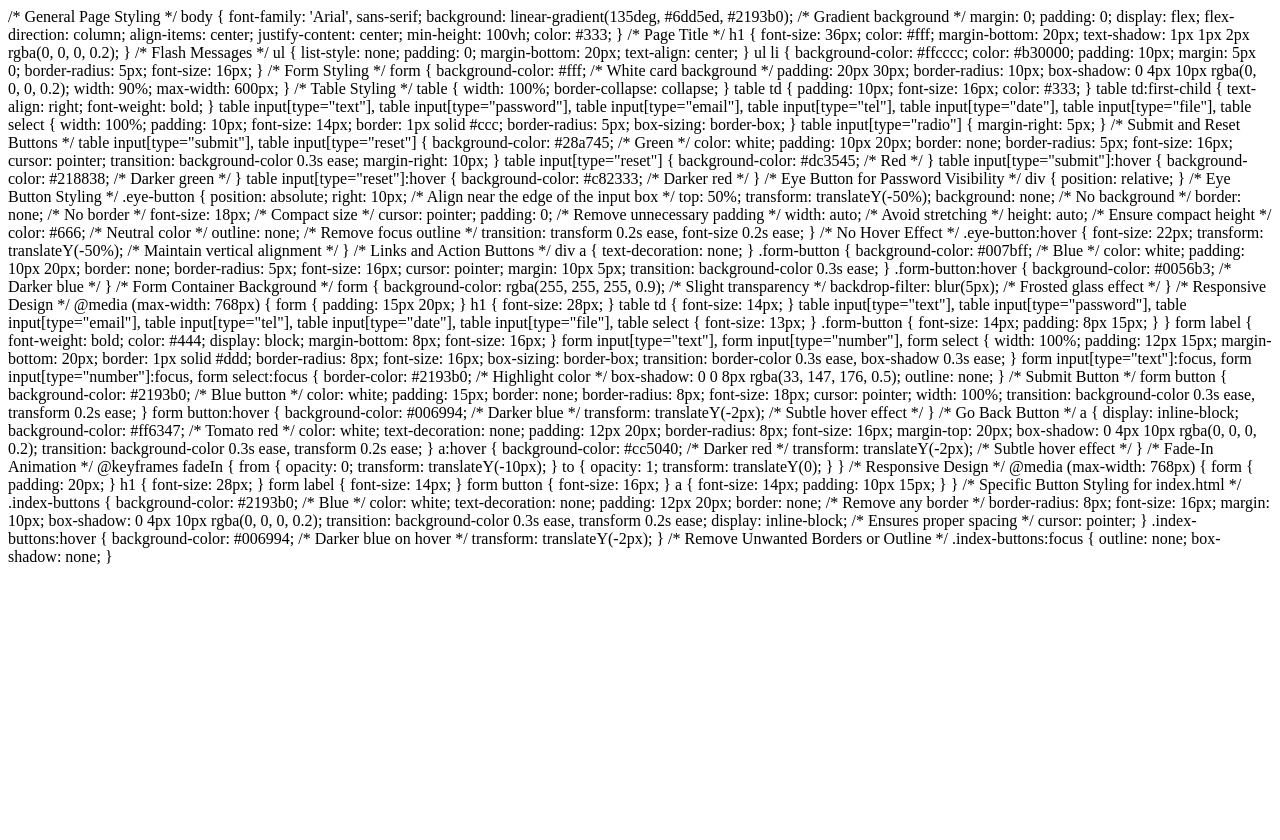
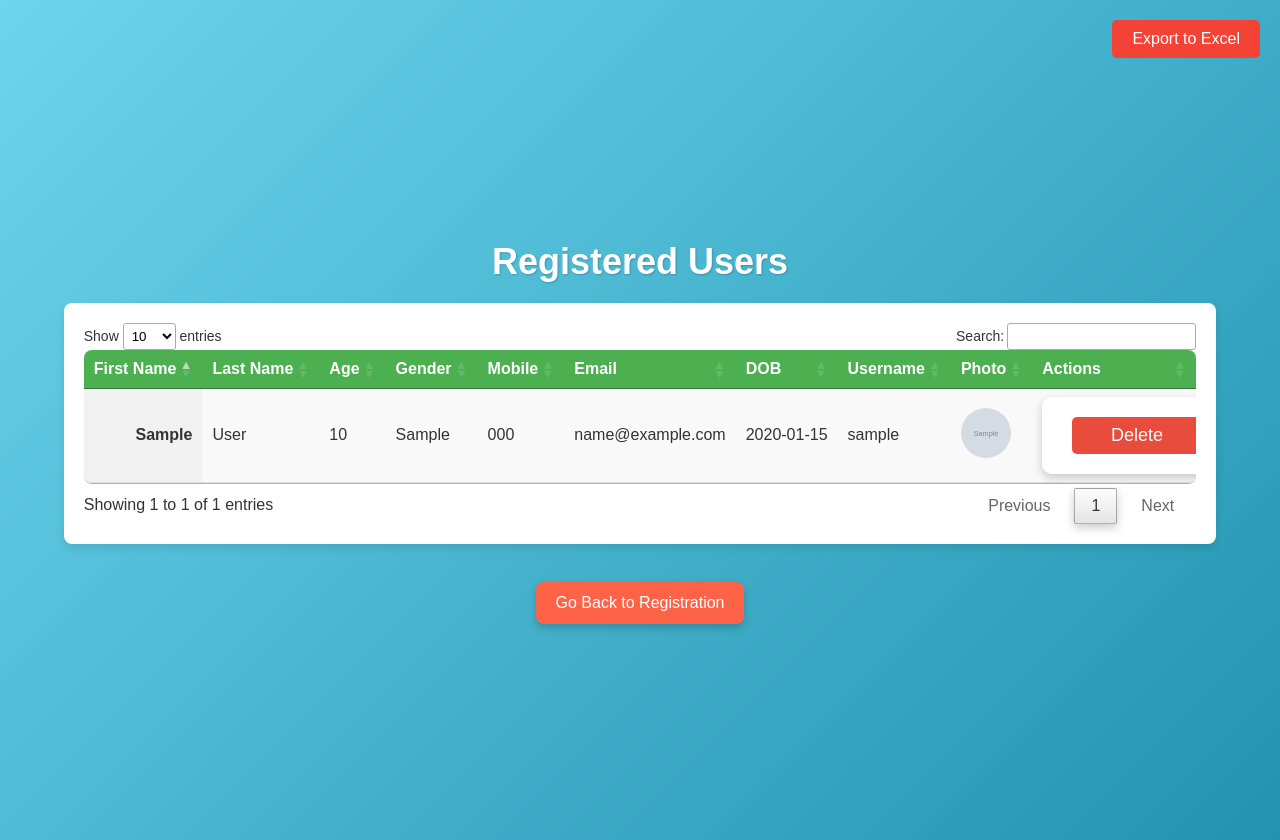
Before and after one commit to vansh070605/REGESTRATION-FORM, a Flask app: page /display in a window 1280 px wide. Before the commit the page ends 565 px from the top, so only its background shows below. Run offline with Flask 3, Linux system fonts and the light colour scheme; tables that the repository leaves empty hold one stand-in row (values such as "Sample post"); grey boxes marked "Sample" are stand-in pictures; some libraries are stand-ins or nearby versions.

Commit message:
display.html

```diff
--- a/templates/display.html
+++ b/templates/display.html
@@ -1,325 +1,211 @@
-/* General Page Styling */
-body {
-    font-family: 'Arial', sans-serif;
-    background: linear-gradient(135deg, #6dd5ed, #2193b0); /* Gradient background */
-    margin: 0;
-    padding: 0;
-    display: flex;
-    flex-direction: column;
-    align-items: center;
-    justify-content: center;
-    min-height: 100vh;
-    color: #333;
-}
+<!DOCTYPE html>
+<html lang="en">
+<head>
+    <meta charset="UTF-8">
+    <meta name="viewport" content="width=device-width, initial-scale=1.0">
+    <title>Registered Users</title>
+    <link rel="stylesheet" type="text/css" href="{{ url_for('static', filename='forms.css') }}">
+    <link rel="stylesheet" type="text/css" href="https://cdn.datatables.net/1.13.4/css/jquery.dataTables.min.css">
+    <style>
+        body {
+            font-family: Arial, sans-serif;
+            background-color: #f4f4f9;
+            margin: 0;
+            padding: 20px;
+            position: relative;
+        }
 
-/* Page Title */
-h1 {
-    font-size: 36px;
-    color: #fff;
-    margin-bottom: 20px;
-    text-shadow: 1px 1px 2px rgba(0, 0, 0, 0.2);
-}
+        h1 {
+            text-align: center;
+            color: white;
+            margin-bottom: 20px;
+        }
 
-/* Flash Messages */
-ul {
-    list-style: none;
-    padding: 0;
-    margin-bottom: 20px;
-    text-align: center;
-}
+        .export-button {
+            background-color: #f44336;
+            color: white;
+            font-size: 16px;
+            padding: 10px 20px;
+            border: none;
+            border-radius: 5px;
+            cursor: pointer;
+            position: absolute;
+            top: 20px;
+            right: 20px;
+        }
 
-ul li {
-    background-color: #ffcccc;
-    color: #b30000;
-    padding: 10px;
-    margin: 5px 0;
-    border-radius: 5px;
-    font-size: 16px;
-}
+        .export-button:hover {
+            background-color: #e53935;
+        }
 
-/* Form Styling */
-form {
-    background-color: #fff; /* White card background */
-    padding: 20px 30px;
-    border-radius: 10px;
-    box-shadow: 0 4px 10px rgba(0, 0, 0, 0.2);
-    width: 90%;
-    max-width: 600px;
-}
+        table {
+            width: 100%;
+            border-collapse: collapse;
+            margin-top: 60px;
+            background-color: #fff;
+            border-radius: 8px;
+            overflow: hidden;
+        }
 
-/* Table Styling */
-table {
-    width: 100%;
-    border-collapse: collapse;
-}
+        th, td {
+            padding: 12px 15px;
+            text-align: left;
+            border-bottom: 1px solid #ddd;
+        }
 
-table td {
-    padding: 10px;
-    font-size: 16px;
-    color: #333;
-}
+        th {
+            background-color: #4CAF50;
+            color: white;
+            font-size: 16px;
+        }
 
-table td:first-child {
-    text-align: right;
-    font-weight: bold;
-}
+        td {
+            font-size: 14px;
+            color: #555;
+        }
 
-table input[type="text"],
-table input[type="password"],
-table input[type="email"],
-table input[type="tel"],
-table input[type="date"],
-table input[type="file"],
-table select {
-    width: 100%;
-    padding: 10px;
-    font-size: 14px;
-    border: 1px solid #ccc;
-    border-radius: 5px;
-    box-sizing: border-box;
-}
+        tr:nth-child(even) {
+            background-color: #f9f9f9;
+        }
 
-table input[type="radio"] {
-    margin-right: 5px;
-}
+        tr:hover {
+            background-color: #f1f1f1;
+        }
 
-/* Submit and Reset Buttons */
-table input[type="submit"],
-table input[type="reset"] {
-    background-color: #28a745; /* Green */
-    color: white;
-    padding: 10px 20px;
-    border: none;
-    border-radius: 5px;
-    font-size: 16px;
-    cursor: pointer;
-    transition: background-color 0.3s ease;
-    margin-right: 10px;
-}
+        .dataTables_wrapper {
+            padding: 20px;
+            border-radius: 8px;
+            background-color: #fff;
+            box-shadow: 0 4px 8px rgba(0, 0, 0, 0.1);
+        }
 
-table input[type="reset"] {
-    background-color: #dc3545; /* Red */
-}
+        .dataTables_length, .dataTables_filter {
+            font-size: 14px;
+        }
 
-table input[type="submit"]:hover {
-    background-color: #218838; /* Darker green */
-}
+        .dataTables_paginate {
+            text-align: center;
+        }
 
-table input[type="reset"]:hover {
-    background-color: #c82333; /* Darker red */
-}
+        .dataTables_paginate a {
+            background-color: #4CAF50;
+            color: white;
+            padding: 8px 15px;
+            border-radius: 5px;
+            text-decoration: none;
+            margin: 0 5px;
+        }
 
-/* Eye Button for Password Visibility */
-div {
-    position: relative;
-}
+        .dataTables_paginate a:hover {
+            background-color: #45a049;
+        }
 
-/* Eye Button Styling */
-.eye-button {
-    position: absolute;
-    right: 10px; /* Align near the edge of the input box */
-    top: 50%;
-    transform: translateY(-50%);
-    background: none; /* No background */
-    border: none; /* No border */
-    font-size: 18px; /* Compact size */
-    cursor: pointer;
-    padding: 0; /* Remove unnecessary padding */
-    width: auto; /* Avoid stretching */
-    height: auto; /* Ensure compact height */
-    color: #666; /* Neutral color */
-    outline: none; /* Remove focus outline */
-    transition: transform 0.2s ease, font-size 0.2s ease;
-}
+        .dataTables_paginate .current {
+            background-color: #388e3c;
+        }
 
-/* No Hover Effect */
-.eye-button:hover {
-    font-size: 22px;
-    transform: translateY(-50%); /* Maintain vertical alignment */
-}
+        .btn {
+            padding: 8px 16px;
+            background-color: #e74c3c;
+            color: white;
+            border: none;
+            border-radius: 5px;
+            cursor: pointer;
+        }
 
-/* Links and Action Buttons */
-div a {
-    text-decoration: none;
-}
+        .btn:hover {
+            background-color: #c0392b;
+        }
 
-.form-button {
-    background-color: #007bff; /* Blue */
-    color: white;
-    padding: 10px 20px;
-    border: none;
-    border-radius: 5px;
-    font-size: 16px;
-    cursor: pointer;
-    margin: 10px 5px;
-    transition: background-color 0.3s ease;
-}
+        img {
+            border-radius: 50%;
+            width: 50px;
+            height: 50px;
+            object-fit: cover;
+        }
+    </style>
+</head>
+<body>
+    <h1>Registered Users</h1>
 
-.form-button:hover {
-    background-color: #0056b3; /* Darker blue */
-}
+    <!-- Export button -->
+    <button class="export-button" onclick="exportTableToExcel('usersTable', 'users')">Export to Excel</button>
 
-/* Form Container Background */
-form {
-    background-color: rgba(255, 255, 255, 0.9); /* Slight transparency */
-    backdrop-filter: blur(5px); /* Frosted glass effect */
-}
+    <table id="usersTable" class="display">
+        <thead>
+            <tr>
+                <th>First Name</th>
+                <th>Last Name</th>
+                <th>Age</th>
+                <th>Gender</th>
+                <th>Mobile</th>
+                <th>Email</th>
+                <th>DOB</th>
+                <th>Username</th>
+                <th>Photo</th>
+                <th>Actions</th>
+            </tr>
+        </thead>
+        <tbody>
+            {% for row in rows %}
+            <tr>
+                <td>{{ row[1] }}</td>
+                <td>{{ row[2] }}</td>
+                <td>{{ row[3] }}</td>
+                <td>{{ row[4] }}</td>
+                <td>{{ row[5] }}</td>
+                <td>{{ row[6] }}</td>
+                <td>{{ row[7] }}</td>
+                <td>{{ row[8] }}</td>
+                <td>
+                    {% if row[10] %}
+                    <img src="{{ row[10] }}" alt="User Photo">
+                    {% else %}
+                        No photo
+                    {% endif %}
+                </td>
+                <td>
+                    <form method="POST" action="{{ url_for('delete_user', user_id=row[0]) }}">
+                        <button type="submit" class="btn">Delete</button>
+                    </form>
+                </td>
+            </tr>
+            {% endfor %}
+        </tbody>
+    </table>
 
-/* Responsive Design */
-@media (max-width: 768px) {
-    form {
-        padding: 15px 20px;
+    <!-- jQuery and DataTables JS -->
+<script src="https://code.jquery.com/jquery-3.6.0.min.js"></script>
+<script src="https://cdn.datatables.net/1.13.4/js/jquery.dataTables.min.js"></script>
+
+<script>
+    $(document).ready(function() {
+        $('#usersTable').DataTable();
+    });
+
+    function exportTableToExcel(tableId, filename) {
+        var table = document.getElementById(tableId);
+        var rows = table.rows;
+        var csv = [];
+        for (var i = 0; i < rows.length; i++) {
+            var row = rows[i];
+            var cells = row.cells;
+            var csvRow = [];
+            for (var j = 0; j < cells.length; j++) {
+                csvRow.push('"' + cells[j].innerText + '"');
+            }
+            csv.push(csvRow.join(','));
+        }
+
+        var csvString = csv.join('\n');
+        var blob = new Blob([csvString], { type: 'text/csv' });
+        var link = document.createElement('a');
+        link.href = URL.createObjectURL(blob);
+        link.download = filename + '.csv';
+        link.click();
     }
-
-    h1 {
-        font-size: 28px;
-    }
-
-    table td {
-        font-size: 14px;
-    }
-
-    table input[type="text"],
-    table input[type="password"],
-    table input[type="email"],
-    table input[type="tel"],
-    table input[type="date"],
-    table input[type="file"],
-    table select {
-        font-size: 13px;
-    }
-
-    .form-button {
-        font-size: 14px;
-        padding: 8px 15px;
-    }
-}
-
-form label {
-    font-weight: bold;
-    color: #444;
-    display: block;
-    margin-bottom: 8px;
-    font-size: 16px;
-}
-
-form input[type="text"],
-form input[type="number"],
-form select {
-    width: 100%;
-    padding: 12px 15px;
-    margin-bottom: 20px;
-    border: 1px solid #ddd;
-    border-radius: 8px;
-    font-size: 16px;
-    box-sizing: border-box;
-    transition: border-color 0.3s ease, box-shadow 0.3s ease;
-}
-
-form input[type="text"]:focus,
-form input[type="number"]:focus,
-form select:focus {
-    border-color: #2193b0; /* Highlight color */
-    box-shadow: 0 0 8px rgba(33, 147, 176, 0.5);
-    outline: none;
-}
-
-/* Submit Button */
-form button {
-    background-color: #2193b0; /* Blue button */
-    color: white;
-    padding: 15px;
-    border: none;
-    border-radius: 8px;
-    font-size: 18px;
-    cursor: pointer;
-    width: 100%;
-    transition: background-color 0.3s ease, transform 0.2s ease;
-}
-
-form button:hover {
-    background-color: #006994; /* Darker blue */
-    transform: translateY(-2px); /* Subtle hover effect */
-}
-
-/* Go Back Button */
-a {
-    display: inline-block;
-    background-color: #ff6347; /* Tomato red */
-    color: white;
-    text-decoration: none;
-    padding: 12px 20px;
-    border-radius: 8px;
-    font-size: 16px;
-    margin-top: 20px;
-    box-shadow: 0 4px 10px rgba(0, 0, 0, 0.2);
-    transition: background-color 0.3s ease, transform 0.2s ease;
-}
-
-a:hover {
-    background-color: #cc5040; /* Darker red */
-    transform: translateY(-2px); /* Subtle hover effect */
-}
-
-/* Fade-In Animation */
-@keyframes fadeIn {
-    from {
-        opacity: 0;
-        transform: translateY(-10px);
-    }
-    to {
-        opacity: 1;
-        transform: translateY(0);
-    }
-}
-
-/* Responsive Design */
-@media (max-width: 768px) {
-    form {
-        padding: 20px;
-    }
-
-    h1 {
-        font-size: 28px;
-    }
-
-    form label {
-        font-size: 14px;
-    }
-
-    form button {
-        font-size: 16px;
-    }
-
-    a {
-        font-size: 14px;
-        padding: 10px 15px;
-    }
-}
-
-/* Specific Button Styling for index.html */
-.index-buttons {
-    background-color: #2193b0; /* Blue */
-    color: white;
-    text-decoration: none;
-    padding: 12px 20px;
-    border: none; /* Remove any border */
-    border-radius: 8px;
-    font-size: 16px;
-    margin: 10px;
-    box-shadow: 0 4px 10px rgba(0, 0, 0, 0.2);
-    transition: background-color 0.3s ease, transform 0.2s ease;
-    display: inline-block; /* Ensures proper spacing */
-    cursor: pointer;
-}
-
-.index-buttons:hover {
-    background-color: #006994; /* Darker blue on hover */
-    transform: translateY(-2px);
-}
-
-/* Remove Unwanted Borders or Outline */
-.index-buttons:focus {
-    outline: none;
-    box-shadow: none;
-}
+</script>
+    <br>
+    <a href="/">Go Back to Registration</a>
+</body>
+</html>
```
